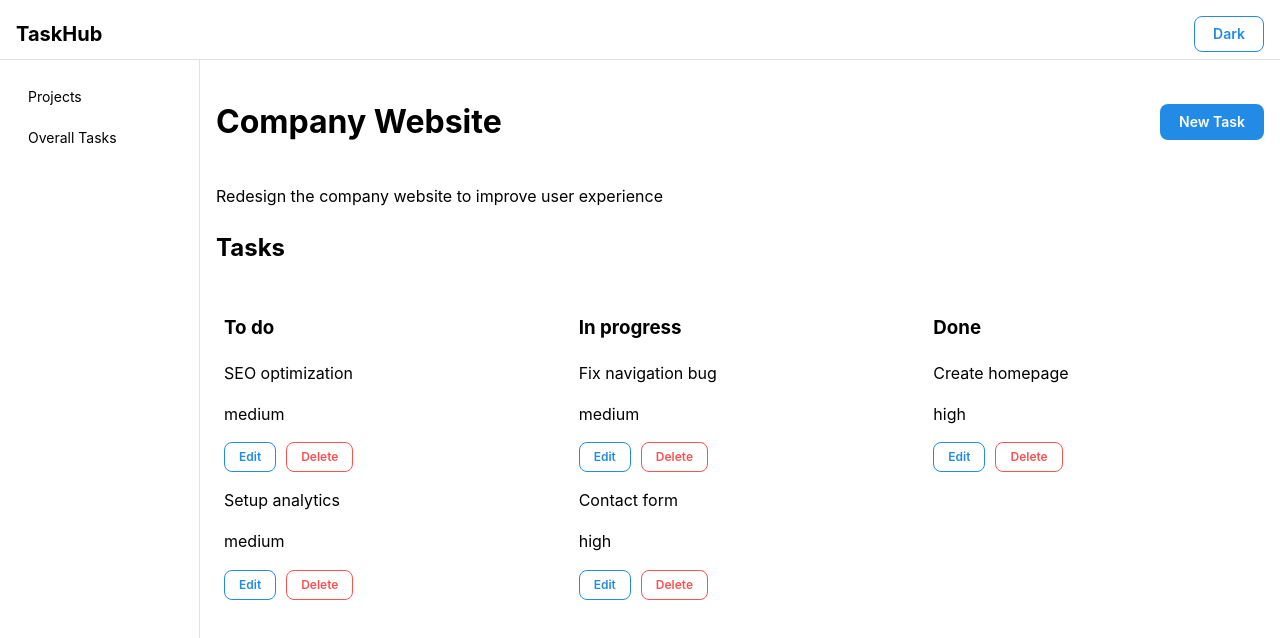
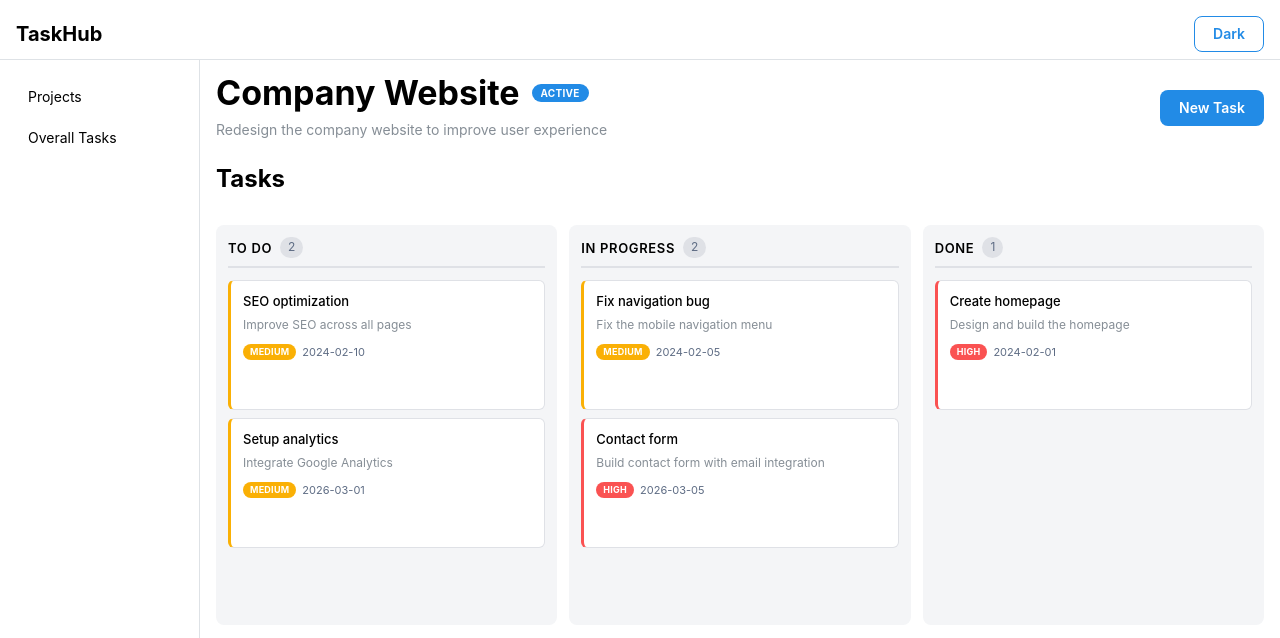
Before and after one commit to AndreGenerosoRepo/TaskHub, a React (Vite) app: page /projects/1 in a window 1280 px wide. Shown: the top 638 px of the page. Built offline with nearby package versions, Linux system fonts and the light colour scheme; data requests are answered from the project's data file.

Commit message:
feat: implement Kanban board styling and enhance Project and Tasks pages with improved layouts and loading states

```diff
--- /dev/null
+++ b/src/components/KanbanBoard.module.css
@@ -0,0 +1,95 @@
+.board {
+    display: flex;
+    gap: 12px;
+    align-items: flex-start;
+    padding: 8px 0;
+  }
+
+  .column {
+    flex: 1;
+    min-width: 250px;
+    background: light-dark(#f4f5f7, #2c2e33);
+    border-radius: 8px;
+    padding: 12px;
+    min-height: 400px;
+  }
+
+  .columnHeader {
+    display: flex;
+    align-items: center;
+    gap: 8px;
+    margin-bottom: 12px;
+    padding-bottom: 8px;
+    border-bottom: 2px solid light-dark(#dfe1e6, #373a40);
+  }
+
+  .columnTitle {
+    font-size: 13px;
+    font-weight: 600;
+    text-transform: uppercase;
+    letter-spacing: 0.05em;
+  }
+
+  .columnCount {
+    font-size: 12px;
+    background: light-dark(#dfe1e6, #373a40);
+    color: light-dark(#5e6c84, #909296);
+    border-radius: 99px;
+    padding: 1px 8px;
+  }
+
+  .card {
+    background: light-dark(#ffffff, #1a1b1e);
+    border-radius: 6px;
+    padding: 10px 12px;
+    margin-bottom: 8px;
+    border: 1px solid light-dark(#dfe1e6, #373a40);
+    border-left: 3px solid transparent;
+    cursor: grab;
+    transition: box-shadow 0.15s;
+  }
+
+  .card:hover {
+    box-shadow: 0 2px 8px rgba(0,0,0,0.15);
+  }
+
+  .cardHigh {
+    border-left-color: #fa5252;
+  }
+
+  .cardMedium {
+    border-left-color: #fab005;
+  }
+
+  .cardLow {
+    border-left-color: #40c057;
+  }
+
+  .cardTitle {
+    font-size: 13px;
+    font-weight: 500;
+    margin-bottom: 6px;
+  }
+
+  .cardMeta {
+    display: flex;
+    align-items: center;
+    gap: 6px;
+    margin-bottom: 8px;
+  }
+
+  .cardDate {
+    font-size: 11px;
+    color: light-dark(#5e6c84, #909296);
+  }
+
+  .cardActions {
+    display: flex;
+    gap: 4px;
+    opacity: 0;
+    transition: opacity 0.15s;
+  }
+
+  .card:hover .cardActions {
+    opacity: 1;
+  }
--- a/src/components/KanbanBoard.tsx
+++ b/src/components/KanbanBoard.tsx
@@ -3,11 +3,12 @@ import type { DragEndEvent } from '@dnd-kit/core'
 import { useDroppable, useDraggable } from '@dnd-kit/core'
 import type { Task } from '../types'
 import { useUpdateTask, useDeleteTask, useEditTask } from '../hooks/useTasks'
-import { Modal, Button, TextInput, Textarea, Select, Group } from '@mantine/core'
+import { Badge, Button, Group, Text, Modal, TextInput, Textarea, Select } from '@mantine/core'
+import { DateInput } from '@mantine/dates'
+import '@mantine/dates/styles.css'
 import { useDisclosure } from '@mantine/hooks'
 import { useForm } from '@mantine/form'
-import { DateInput } from '@mantine/dates'
-import '@mantine/dates/styles.css'
+import styles from './KanbanBoard.module.css'
 
 function KanbanCard({ task }: { task: Task }) {
   const { attributes, listeners, setNodeRef, transform } = useDraggable({
@@ -33,6 +34,8 @@ function KanbanCard({ task }: { task: Task }) {
   const style = transform ? {
     transform: `translate3d(${transform.x}px, ${transform.y}px, 0)`,
   } : undefined
+
+  const priorityClass = task.priority === 'high' ? styles.cardHigh : task.priority === 'medium' ? styles.cardMedium : styles.cardLow
 
   return (
     <>
@@ -70,14 +73,29 @@ function KanbanCard({ task }: { task: Task }) {
         </Button>
       </Modal>
 
-      <div ref={setNodeRef} style={style}>
-        <div {...listeners} {...attributes}>
-          <p>{task.name}</p>
-          <p>{task.priority}</p>
+      <div
+        ref={setNodeRef}
+        style={style}
+        className={`${styles.card} ${priorityClass}`}
+      >
+        <div {...listeners} {...attributes} style={{ cursor: 'grab' }}>
+          <div className={styles.cardTitle}>{task.name}</div>
+          {task.description && (
+            <Text size="xs" c="dimmed" mb="xs">{task.description}</Text>
+          )}
+          <div className={styles.cardMeta}>
+            <Badge
+              size="xs"
+              color={task.priority === 'high' ? 'red' : task.priority === 'medium' ? 'yellow' : 'green'}
+            >
+              {task.priority}
+            </Badge>
+            <Text className={styles.cardDate}>{task.dueDate}</Text>
+          </div>
         </div>
-        <Group gap="xs">
-          <Button size="xs" variant="outline" onClick={open}>Edit</Button>
-          <Button size="xs" variant="outline" color="red" onClick={() => deleteTask(task.id)}>Delete</Button>
+        <Group className={styles.cardActions} gap="xs">
+          <Button size="xs" variant="light" onClick={open}>Edit</Button>
+          <Button size="xs" variant="light" color="red" onClick={() => deleteTask(task.id)}>Delete</Button>
         </Group>
       </div>
     </>
@@ -92,8 +110,11 @@ function KanbanColumn({ title, tasks, status }: {
   const { setNodeRef } = useDroppable({ id: status })
 
   return (
-    <div ref={setNodeRef} style={{ minHeight: '200px', padding: '8px', flex: 1 }}>
-      <h3>{title}</h3>
+    <div ref={setNodeRef} className={styles.column}>
+      <div className={styles.columnHeader}>
+        <span className={styles.columnTitle}>{title}</span>
+        <span className={styles.columnCount}>{tasks.length}</span>
+      </div>
       {tasks.map(task => (
         <KanbanCard key={task.id} task={task} />
       ))}
@@ -120,7 +141,7 @@ function KanbanBoard({ tasks }: { tasks: Task[] }) {
 
   return (
     <DndContext collisionDetection={closestCenter} onDragEnd={handleDragEnd}>
-      <div style={{ display: 'flex', gap: '16px' }}>
+      <div className={styles.board}>
         {columns.map(column => (
           <KanbanColumn
             key={column.id}
--- a/src/hooks/useProjects.ts
+++ b/src/hooks/useProjects.ts
@@ -15,7 +15,10 @@ export function useProjects() {
 
 async function fetchProject(id: string): Promise<Project> {
   const response = await fetch(`http://localhost:3000/projects/${id}`)
-  return response.json()
+  if (!response.ok) throw new Error('Project not found')
+  const data = await response.json()
+  if (!data || !data.id) throw new Error('Project not found')
+  return data
 }
 
 export function useProject(id: string) {
@@ -41,7 +44,6 @@ async function createProject(project: { name: string; description: string }) {
 
 export function useCreateProject() {
   const queryClient = useQueryClient()
-
   return useMutation({
     mutationFn: createProject,
     onSuccess: () => {
@@ -61,7 +63,6 @@ async function updateProject(project: { id: string; status: 'active' | 'archived
 
 export function useUpdateProject() {
   const queryClient = useQueryClient()
-
   return useMutation({
     mutationFn: updateProject,
     onSuccess: () => {
@@ -78,7 +79,6 @@ async function deleteProject(id: string) {
 
 export function useDeleteProject() {
   const queryClient = useQueryClient()
-
   return useMutation({
     mutationFn: deleteProject,
     onSuccess: () => {
--- /dev/null
+++ b/src/pages/projects/ProjectDetailPage.module.css
@@ -0,0 +1,13 @@
+.title {
+    line-height: 1;
+  }
+
+  .badgeWrapper {
+    display: flex;
+    align-items: center;
+}
+.loading {
+    display: flex;
+    justify-content: center;
+    padding: 48px;
+}
--- a/src/pages/projects/ProjectDetailPage.tsx
+++ b/src/pages/projects/ProjectDetailPage.tsx
@@ -1,84 +1,65 @@
 import { useParams } from 'react-router-dom'
 import { useProject } from '../../hooks/useProjects'
-import { useTasksByProject, useCreateTask, useUpdateTask, useDeleteTask } from '../../hooks/useTasks'
-import { useReactTable, getCoreRowModel, getSortedRowModel, flexRender } from '@tanstack/react-table'
-import type { ColumnDef, SortingState } from '@tanstack/react-table'
-import { useState } from 'react'
+import { useTasksByProject, useCreateTask } from '../../hooks/useTasks'
 import type { Task } from '../../types'
-import { Modal, Button, TextInput, Textarea, Select, Group } from '@mantine/core'
+import { Modal, Button, TextInput, Textarea, Select, Group, Text, Badge, Stack, Title, Loader, Alert } from '@mantine/core'
 import { useDisclosure } from '@mantine/hooks'
 import { useForm } from '@mantine/form'
 import { DateInput } from '@mantine/dates'
 import '@mantine/dates/styles.css'
 import KanbanBoard from '../../components/KanbanBoard'
+import styles from './ProjectDetailPage.module.css'
 
 
 function ProjectDetailPage() {
   const { id } = useParams<{ id: string }>()
   const { data: project, isLoading, isError } = useProject(id!)
   const { data: tasks } = useTasksByProject(id!)
-  const [sorting, setSorting] = useState<SortingState>([])
   const [opened, { open, close }] = useDisclosure(false)
 
   const { mutate: createTask } = useCreateTask()
-  const { mutate: updateTask } = useUpdateTask()
-  const { mutate: deleteTask } = useDeleteTask()
 
   const form = useForm({
     initialValues: {
       name: '',
       description: '',
-      status: 'todo' as 'todo' | 'in_progress' | 'done',
-      priority: 'medium' as 'low' | 'medium' | 'high',
-      dueDate: '',
+      status: 'todo' as Task['status'],
+      priority: 'medium' as Task['priority'],
+      dueDate: null as Date | null,
     },
     validate: {
       name: (value) => value.trim().length === 0 ? 'Name is required' : null,
-      dueDate: (value) => value.trim().length === 0 ? 'Due date is required' : null,
+      dueDate: (value) => !value ? 'Due date is required' : null,
     },
   })
 
-  const columns: ColumnDef<Task>[] = [
-    { accessorKey: 'name', header: 'Name' },
-    { accessorKey: 'status', header: 'Status' },
-    { accessorKey: 'priority', header: 'Priority' },
-    { accessorKey: 'dueDate', header: 'Due Date' },
-    {
-      id: 'actions',
-      header: 'Actions',
-      cell: ({ row }) => (
-        <Group>
-          <Button size="xs" variant="outline" onClick={() => updateTask({ id: row.original.id, status: row.original.status === 'todo' ? 'in_progress' : row.original.status === 'in_progress' ? 'done' : 'todo' })}>
-            Next Status
-          </Button>
-          <Button size="xs" variant="outline" color="red" onClick={() => deleteTask(row.original.id)}>
-            Delete
-          </Button>
-        </Group>
-      )
-    }
-  ]
-
-  const table = useReactTable({
-    data: tasks ?? [],
-    columns,
-    state: { sorting },
-    onSortingChange: setSorting,
-    getCoreRowModel: getCoreRowModel(),
-    getSortedRowModel: getSortedRowModel(),
-  })
-
-  if (isLoading) return <div>Loading...</div>
-  if (isError) return <div>Error loading project</div>
-  if (!project) return <div>Project not found</div>
+  if (isLoading) return (
+    <div style={{ display: 'flex', justifyContent: 'center', padding: '48px' }}>
+      <Loader />
+    </div>
+  )
+  if (isError) return (
+    <Alert color="red" variant="light" mt="md">
+      Project not found. The project you are looking for does not exist or has been deleted.
+    </Alert>
+  )
 
   return (
     <div>
-      <Group justify="space-between" mb="md">
-        <h1>{project.name}</h1>
+      <Group justify="space-between" mb="xs">
+        <Stack gap="xs">
+          <Group gap="sm" align="center">
+          <Title order={1} className={styles.title}>{project.name}</Title>
+          <div className={styles.badgeWrapper}>
+            <Badge color={project.status === 'active' ? 'blue' : 'gray'} size="sm">
+              {project.status}
+            </Badge>
+          </div>
+          </Group>
+          <Text size="sm" c="dimmed">{project.description}</Text>
+        </Stack>
         <Button onClick={open}>New Task</Button>
       </Group>
-      <p>{project.description}</p>
 
       <Modal opened={opened} onClose={close} title="New Task">
         <TextInput label="Name" placeholder="Task name" {...form.getInputProps('name')} />
@@ -112,7 +93,11 @@ function ProjectDetailPage() {
         />
         <Button mt="md" onClick={() => {
           if (form.validate().hasErrors) return
-          createTask({ ...form.values, projectId: id! })
+          createTask({
+            ...form.values,
+            projectId: id!,
+            dueDate: form.values.dueDate ? form.values.dueDate.toISOString().split('T')[0] : '',
+          })
           close()
           form.reset()
         }}>
--- /dev/null
+++ b/src/pages/projects/ProjectsPage.module.css
@@ -0,0 +1,10 @@
+.grid {
+    display: grid;
+    grid-template-columns: repeat(auto-fill, minmax(300px, 1fr));
+    gap: 16px;
+}
+.loading {
+    display: flex;
+    justify-content: center;
+    padding: 48px;
+}
--- a/src/pages/projects/ProjectsPage.tsx
+++ b/src/pages/projects/ProjectsPage.tsx
@@ -1,13 +1,16 @@
 import ProjectCard from "../../components/ProjectCard"
 import { useProjects, useCreateProject } from '../../hooks/useProjects'
-import { Modal, Button, TextInput, Textarea, Group } from '@mantine/core'
+import { Modal, Button, TextInput, Textarea, Group, Title, SegmentedControl, Loader, Alert } from '@mantine/core'
 import { useDisclosure } from '@mantine/hooks'
 import { useForm } from '@mantine/form'
 import { useProjectsStore } from '../../store/projectsStore'
+import styles from './ProjectsPage.module.css'
 
 function ProjectsPage() {
     const { data: projects, isLoading, isError } = useProjects()
     const [opened, { open, close }] = useDisclosure(false)
+    const { mutate: createProject } = useCreateProject()
+    const { filter, setFilter } = useProjectsStore()
 
     const form = useForm({
         initialValues: {
@@ -20,12 +23,16 @@ function ProjectsPage() {
         },
     })
 
-      const { mutate: createProject } = useCreateProject()
-      const { filter, setFilter } = useProjectsStore()
-
-
-      if (isLoading) return <div>Loading...</div>
-      if (isError) return <div>Error loading projects</div>
+    if (isLoading) return (
+        <div style={{ display: 'flex', justifyContent: 'center', padding: '48px' }}>
+          <Loader />
+        </div>
+      )
+      if (isError) return (
+        <Alert color="red" variant="light" mt="md">
+          Something went wrong. Please try again later.
+        </Alert>
+      )
 
     const filteredProjects = projects?.filter((project) => {
         if (filter === 'all') return true
@@ -35,15 +42,20 @@ function ProjectsPage() {
     return (
         <>
             <Group justify="space-between" mb="md">
-            <h1>Projects</h1>
+                <Title order={2}>Projects</Title>
                 <Button onClick={open}>New Project</Button>
             </Group>
 
-          <Group mb="md">
-            <Button variant={filter === 'all' ? 'filled' : 'outline'} onClick={() => setFilter('all')}>All</Button>
-            <Button variant={filter === 'active' ? 'filled' : 'outline'} onClick={() => setFilter('active')}>Active</Button>
-            <Button variant={filter === 'archived' ? 'filled' : 'outline'} onClick={() => setFilter('archived')}>Archived</Button>
-          </Group>
+            <SegmentedControl
+                mb="md"
+                value={filter}
+                onChange={(value) => setFilter(value as 'all' | 'active' | 'archived')}
+                data={[
+                    { label: 'All', value: 'all' },
+                    { label: 'Active', value: 'active' },
+                    { label: 'Archived', value: 'archived' },
+                ]}
+            />
 
             <Modal opened={opened} onClose={close} title="New Project">
                 <TextInput
@@ -67,11 +79,11 @@ function ProjectsPage() {
                 </Button>
             </Modal>
 
-          <ul>
+            <div className={styles.grid}>
                 {filteredProjects.map((project) => (
                     <ProjectCard key={project.id} project={project} />
                 ))}
-          </ul>
+            </div>
         </>
     )
 }
--- /dev/null
+++ b/src/pages/tasks/TasksPage.module.css
@@ -0,0 +1,47 @@
+.table {
+    width: 100%;
+    border-collapse: collapse;
+    font-size: 14px;
+  }
+
+  .table thead tr {
+    border-bottom: 2px solid light-dark(#dee2e6, #373a40);
+  }
+
+  .table th {
+    text-align: left;
+    padding: 10px 12px;
+    font-size: 12px;
+    font-weight: 600;
+    text-transform: uppercase;
+    letter-spacing: 0.05em;
+    color: light-dark(#5e6c84, #909296);
+    cursor: pointer;
+    user-select: none;
+  }
+
+  .table th:hover {
+    color: light-dark(#172b4d, #c1c2c5);
+  }
+
+  .table td {
+    padding: 10px 12px;
+    border-bottom: 1px solid light-dark(#f1f3f5, #2c2e33);
+  }
+
+  .table tbody tr:hover {
+    background: light-dark(#f8f9fa, #2c2e33);
+  }
+
+  .pagination {
+    display: flex;
+    align-items: center;
+    gap: 8px;
+    margin-top: 16px;
+    justify-content: flex-end;
+  }
+
+  .pageInfo {
+    font-size: 13px;
+    color: light-dark(#5e6c84, #909296);
+  }
--- a/src/pages/tasks/TasksPage.tsx
+++ b/src/pages/tasks/TasksPage.tsx
@@ -4,6 +4,8 @@ import { useState } from 'react'
 import { useTasks } from '../../hooks/useTasks'
 import { useProjects } from '../../hooks/useProjects'
 import type { Task } from '../../types'
+import { Badge, Button, Title, Alert, Loader } from '@mantine/core'
+import styles from './TasksPage.module.css'
 
 function TasksPage() {
   const { data: projects } = useProjects()
@@ -26,10 +28,21 @@ function TasksPage() {
     {
       accessorKey: 'status',
       header: 'Status',
+      cell: ({ row }) => {
+        const status = row.original.status
+        const color = status === 'done' ? 'green' : status === 'in_progress' ? 'blue' : 'gray'
+        const label = status === 'in_progress' ? 'In Progress' : status === 'done' ? 'Done' : 'To Do'
+        return <Badge color={color} size="sm">{label}</Badge>
+      }
     },
     {
       accessorKey: 'priority',
       header: 'Priority',
+      cell: ({ row }) => {
+        const priority = row.original.priority
+        const color = priority === 'high' ? 'red' : priority === 'medium' ? 'yellow' : 'green'
+        return <Badge color={color} size="sm">{priority}</Badge>
+      },
       sortingFn: (rowA, rowB) => {
         const order = { high: 0, medium: 1, low: 2 }
         return order[rowA.original.priority] - order[rowB.original.priority]
@@ -50,16 +63,27 @@ function TasksPage() {
     getSortedRowModel: getSortedRowModel(),
     getFilteredRowModel: getFilteredRowModel(),
     getPaginationRowModel: getPaginationRowModel(),
-    initialState: { pagination: { pageSize: 5 } },
+    initialState: { pagination: { pageSize: 8 } },
   })
 
-  if (isLoading) return <div>Loading...</div>
-  if (isError) return <div>Error loading tasks</div>
+  if (isLoading) return (
+    <div className={styles.loading}>
+      <Loader />
+    </div>
+  )
+  if (isError) return (
+    <Alert color="red" variant="light" mt="md">
+      Something went wrong. Please try again later.
+    </Alert>
+  )
 
   return (
     <div>
-      <h1>Overall Tasks</h1>
-      <table>
+      <Title order={2} mb="sm">Overall Tasks</Title>
+      <Alert color="blue" variant="light" mb="md">
+        This is a read-only view of all tasks across all projects. To manage tasks, go to Projects and click on the project you want to edit.
+      </Alert>
+      <table className={styles.table}>
         <thead>
           {table.getHeaderGroups().map(headerGroup => (
             <tr key={headerGroup.id}>
@@ -84,16 +108,16 @@ function TasksPage() {
           ))}
         </tbody>
       </table>
-      <div>
-        <button onClick={() => table.previousPage()} disabled={!table.getCanPreviousPage()}>
+      <div className={styles.pagination}>
+        <Button size="xs" variant="outline" onClick={() => table.previousPage()} disabled={!table.getCanPreviousPage()}>
           Previous
-        </button>
-        <span>
+        </Button>
+        <span className={styles.pageInfo}>
           Page {table.getState().pagination.pageIndex + 1} of {table.getPageCount()}
         </span>
-        <button onClick={() => table.nextPage()} disabled={!table.getCanNextPage()}>
+        <Button size="xs" variant="outline" onClick={() => table.nextPage()} disabled={!table.getCanNextPage()}>
           Next
-        </button>
+        </Button>
       </div>
     </div>
   )
```
Also changed, not shown: src/components/ProjectCard.module.css (+23 -5 lines), src/components/ProjectCard.tsx (+7 -3 lines). Lines whose indentation alone changed are shown as unchanged.
